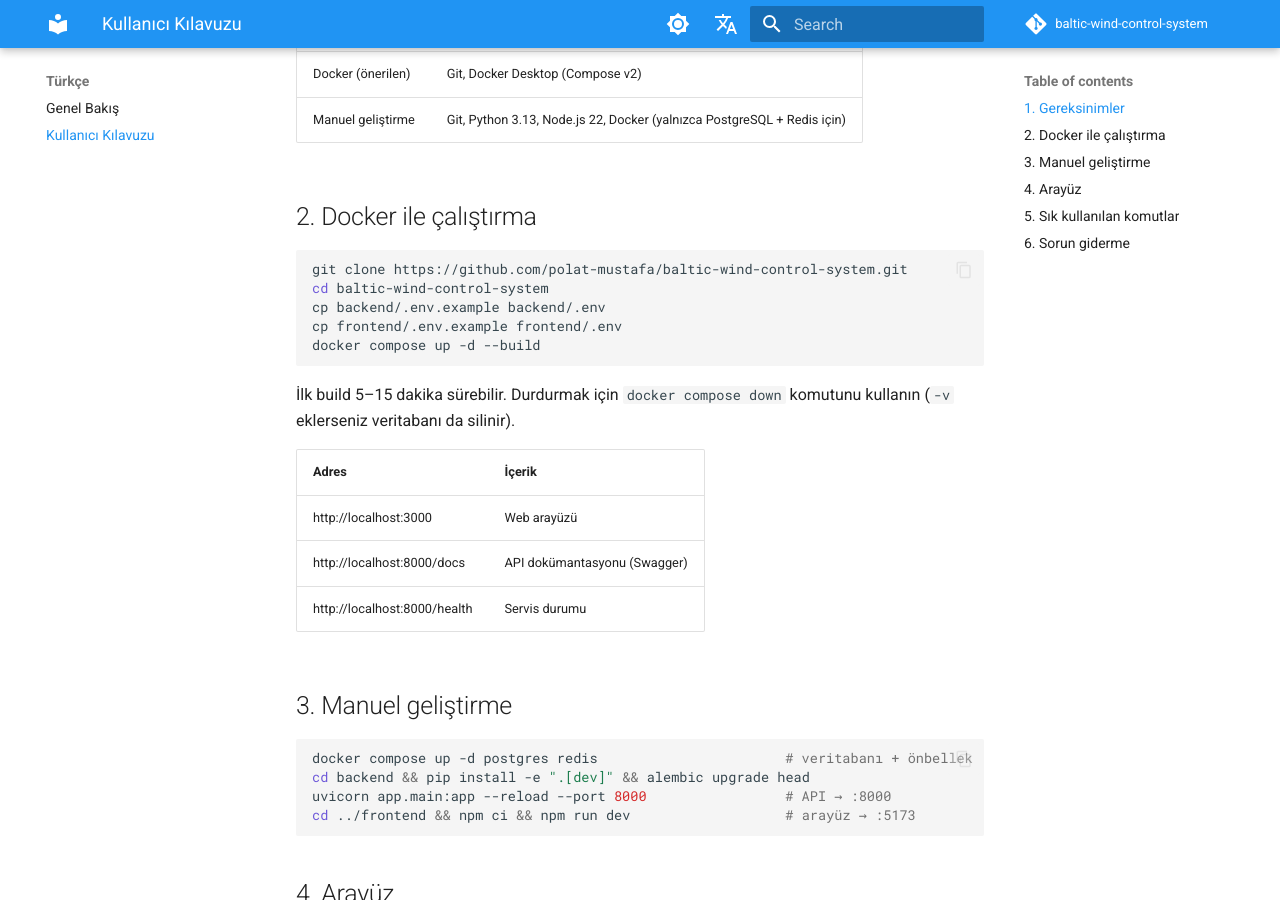
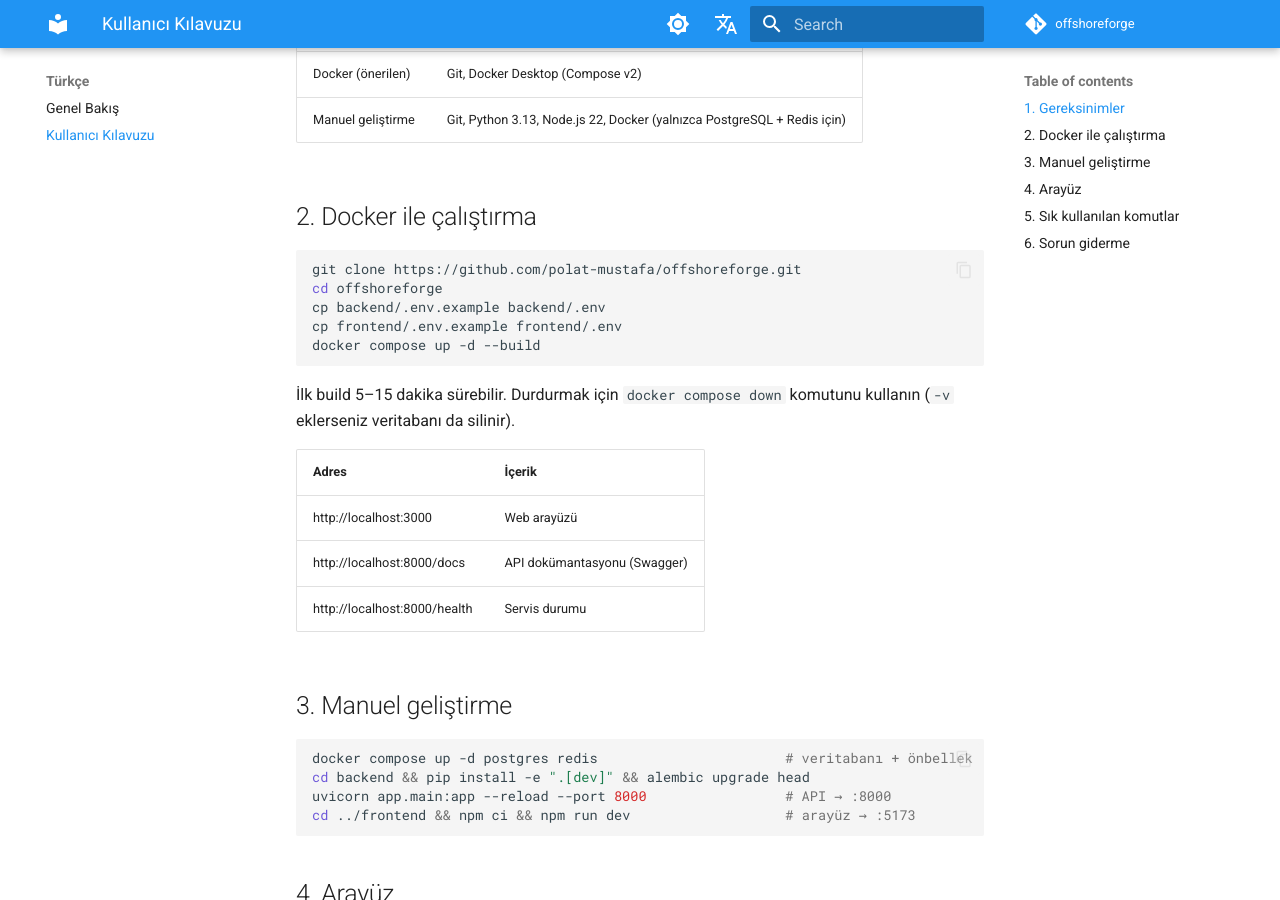
Before and after one commit to polat-mustafa/baltic-wind-control-system, an MkDocs documentation site: the page built from docs/KULLANICI_KILAVUZU.md, in a window 1280 px wide and 900 px high, scrolled down 364 px. Built offline with MkDocs 1.6.1 and Material for MkDocs 9.7.7, drawn with Linux system fonts in a browser that asks for light colours; comment, search, counter and statistics services are not loaded.

Commit message:
chore: rename repository to offshoreforge (#295)
Update GitHub and Pages URLs, clone instructions, the MkDocs language
links and the evidence image name to the renamed repository. Pin the
Docker Compose project name so container and volume names no longer
depend on the checkout folder.

Co-authored-by: Claude Opus 5.5 <noreply@anthropic.com>

````diff
--- a/docker-compose.yml
+++ b/docker-compose.yml
@@ -1,3 +1,6 @@
+# Fixed project name: container/volume names stay the same whatever the checkout folder is called
+name: offshoreforge
+
 services:
   postgres:
     image: timescale/timescaledb:latest-pg16
--- a/docs/KULLANICI_KILAVUZU.md
+++ b/docs/KULLANICI_KILAVUZU.md
@@ -13,8 +13,8 @@
 ## 2. Docker ile çalıştırma
 
 ```bash
-git clone https://github.com/polat-mustafa/baltic-wind-control-system.git
-cd baltic-wind-control-system
+git clone https://github.com/polat-mustafa/offshoreforge.git
+cd offshoreforge
 cp backend/.env.example backend/.env
 cp frontend/.env.example frontend/.env
 docker compose up -d --build
--- a/frontend/src/pages/EvidencePage.tsx
+++ b/frontend/src/pages/EvidencePage.tsx
@@ -16,7 +16,7 @@ import { GAPS, KINDS, type EvidenceItem, type EvidenceKind } from "../data/evide
 
 const ITEMS = evidence.items as EvidenceItem[];
 
-const REPO = "https://github.com/polat-mustafa/baltic-wind-control-system/blob/main/";
+const REPO = "https://github.com/polat-mustafa/offshoreforge/blob/main/";
 
 /** Four significant figures, no trailing zeros: 1.043, 318.8, 0.0833. */
 function fmt(v: number): string {
--- a/mkdocs.yml
+++ b/mkdocs.yml
@@ -1,8 +1,8 @@
 site_name: OffshoreForge
 site_description: Offshore wind engineering training platform — site to operation, with the 510 MW Southern Baltic case study
-site_url: https://polat-mustafa.github.io/baltic-wind-control-system/
-repo_url: https://github.com/polat-mustafa/baltic-wind-control-system
-repo_name: baltic-wind-control-system
+site_url: https://polat-mustafa.github.io/offshoreforge/
+repo_url: https://github.com/polat-mustafa/offshoreforge
+repo_name: offshoreforge
 
 theme:
   name: material
@@ -45,13 +45,13 @@ nav:
 extra:
   alternate:
     - name: English
-      link: /baltic-wind-control-system/en/
+      link: /offshoreforge/en/
       lang: en
     - name: Türkçe
-      link: /baltic-wind-control-system/tr/
+      link: /offshoreforge/tr/
       lang: tr
     - name: Polski
-      link: /baltic-wind-control-system/pl/
+      link: /offshoreforge/pl/
       lang: pl
 
 markdown_extensions:
````
Also changed, not shown: README.md (+5 -5 lines), docs/Project_Roadmap.md (+1 -1 lines), docs/SKILL.md (+1 -1 lines), docs/en/user-guide.md (+2 -2 lines), docs/pl/przewodnik-uzytkownika.md (+2 -2 lines), 1 other file.
